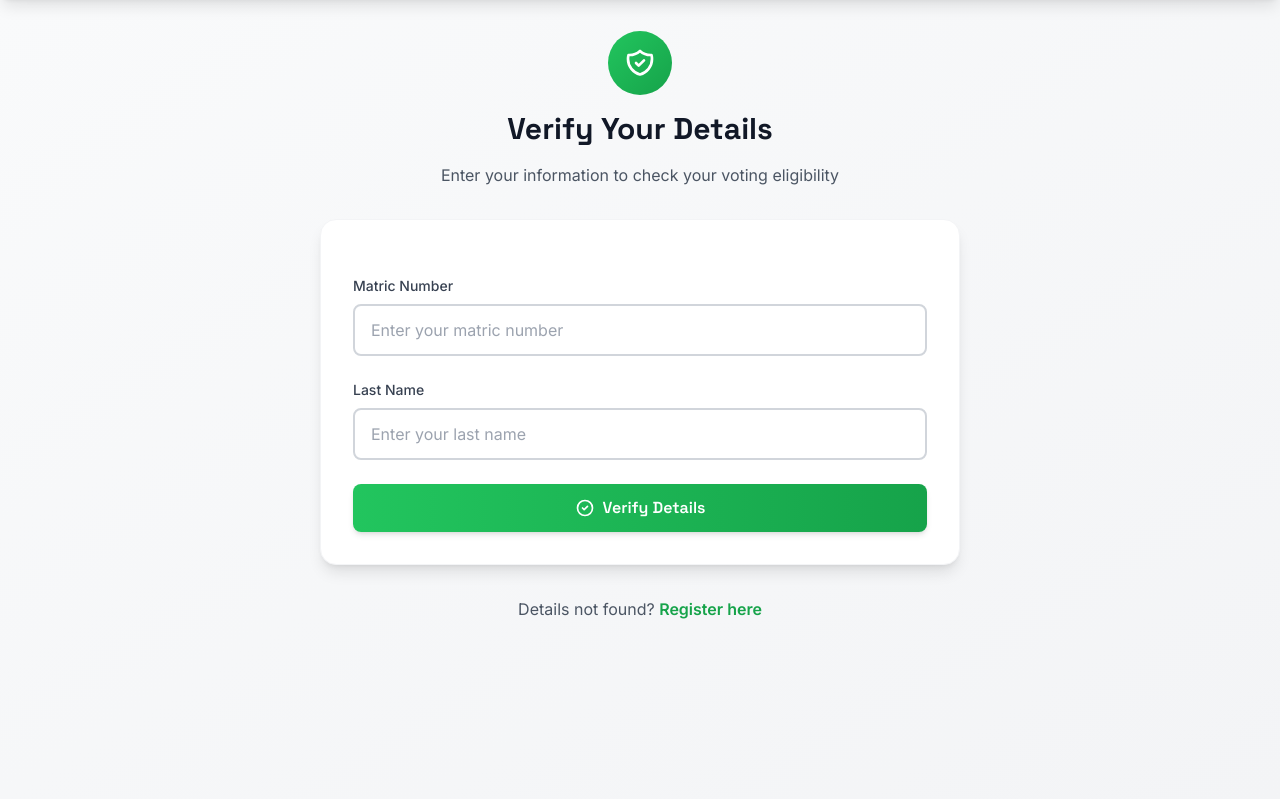
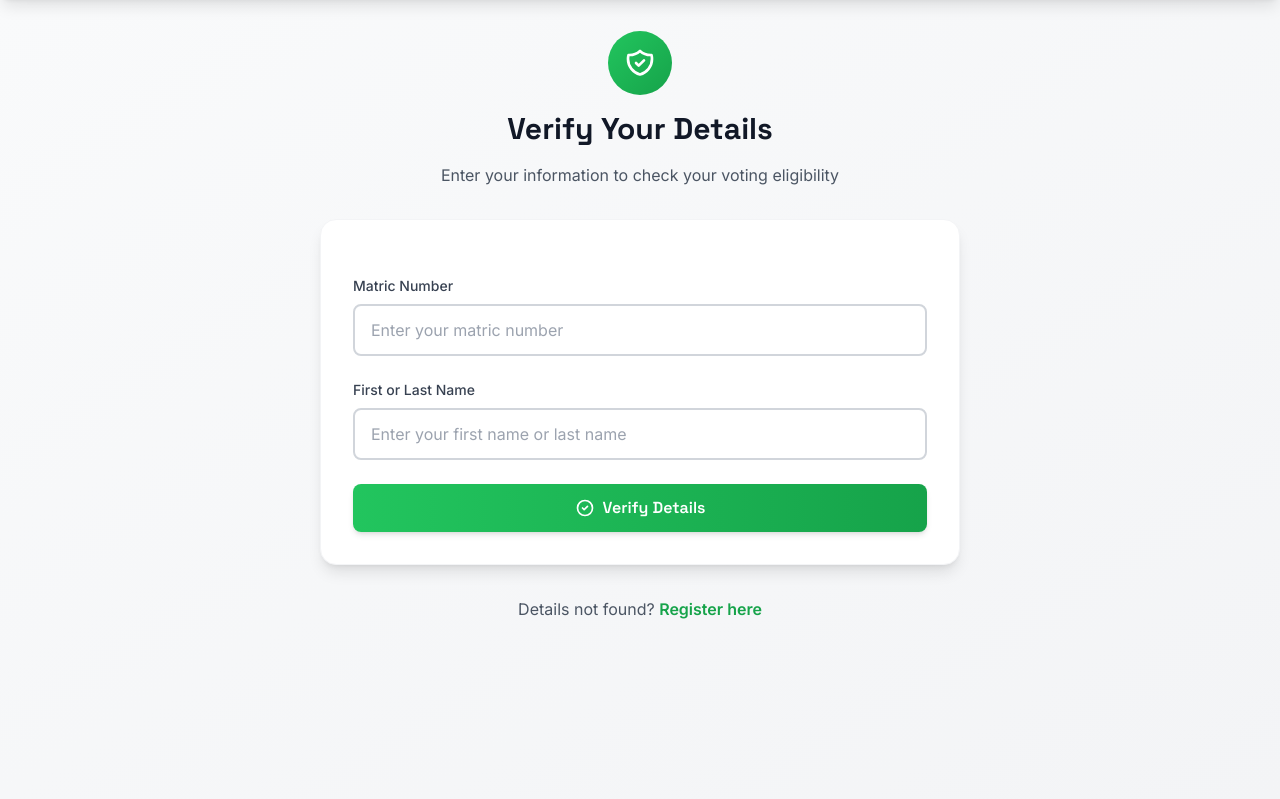
Before and after one commit to Muizzyranking/asson_election, a Django app: page /verify/ in a window 1280 px wide. Shown: the part 65-864 px from the top of the page. Run offline with Django 5.2, Linux system fonts and the light colour scheme; parts of the project's set-up code (start-up, migrations or seed data) failed here and were passed over; some libraries are stand-ins or nearby versions.

Commit message:
fix: normalise name

```diff
--- a/templates/voters/verify_student.html
+++ b/templates/voters/verify_student.html
@@ -25,10 +25,10 @@
                                placeholder="Enter your matric number">
                     </div>
                     <div>
-                        <label for="last_name" class="block text-sm font-medium text-gray-700 font-inter mb-2">Last Name</label>
-                        <input type="text" id="last_name" name="last_name" required
+                        <label for="name" class="block text-sm font-medium text-gray-700 font-inter mb-2">First or Last Name</label>
+                        <input type="text" id="name" name="name" required
                                class="w-full px-4 py-3 border border-gray-300 rounded-lg focus:ring-2 focus:ring-primary-500 focus:border-primary-500 transition-colors duration-200 font-inter"
-                               placeholder="Enter your last name">
+                               placeholder="Enter your first name or last name">
                     </div>
                     <button type="submit"
                             class="w-full btn-animate bg-gradient-to-r from-primary-500 to-primary-600 hover:from-primary-600 hover:to-primary-700 text-white font-grotesk font-semibold py-3 px-6 rounded-lg shadow-md transform hover:scale-105 transition-all duration-300 flex items-center justify-center space-x-2">
--- a/voters/views.py
+++ b/voters/views.py
@@ -5,61 +5,86 @@ from .forms import StudentForm
 import csv
 from django.contrib.auth.decorators import user_passes_test
 
+
 def is_admin(user):
     return user.is_superuser
 
+
 def landing_page(request):
-    return render(request, 'voters/landing_page.html')
+    return render(request, "voters/landing_page.html")
+
 
 def verify_student(request):
-    if request.method == 'POST':
-        matric = request.POST.get('matric')
-        last_name = request.POST.get('last_name')
+    if request.method == "POST":
+        matric = request.POST.get("matric")
+        name = request.POST.get("name")  # Changed from last_name to name
         try:
-            student = Student.objects.get(matric=matric, last_name=last_name)
-            # In a real app, you might want to check if the election is active
-            return render(request, 'voters/student_details.html', {'student': student})
+            # Normalize the input name to title case and strip spaces
+            normalized_name = name.title().strip()
+
+            # Try to find student by matric
+            student = Student.objects.get(matric=matric)
+
+            # Check if normalized name matches either first or last name
+            if (
+                normalized_name == student.first_name
+                or normalized_name == student.last_name
+            ):
+                return render(
+                    request, "voters/student_details.html", {"student": student}
+                )
+            else:
+                raise Student.DoesNotExist
+
         except Student.DoesNotExist:
             messages.error(request, "Student details not found. Please register.")
-            return redirect('voters:register_student')
-    return render(request, 'voters/verify_student.html')
+            return redirect("voters:register_student")
+    return render(request, "voters/verify_student.html")
+
 
 def register_student(request):
-    if request.method == 'POST':
+    if request.method == "POST":
         form = StudentForm(request.POST)
         if form.is_valid():
-            form.save()
-            messages.success(request, "Registration successful. You can now verify your details.")
-            return redirect('voters:verify_student')
+            # Normalize names to title case
+            student = form.save(commit=False)
+            student.first_name = student.first_name.title().strip()
+            student.last_name = student.last_name.title().strip()
+            student.save()
+            messages.success(
+                request, "Registration successful. You can now verify your details."
+            )
+            return redirect("voters:verify_student")
     else:
         form = StudentForm()
-    return render(request, 'voters/register_student.html', {'form': form})
+    return render(request, "voters/register_student.html", {"form": form})
+
 
 @user_passes_test(is_admin)
 def upload_csv(request):
-    if request.method == 'POST':
-        csv_file = request.FILES['csv_file']
-        if not csv_file.name.endswith('.csv'):
-            messages.error(request, 'Please upload a .csv file.')
-            return redirect('voters:upload_csv')
+    if request.method == "POST":
+        csv_file = request.FILES["csv_file"]
+        if not csv_file.name.endswith(".csv"):
+            messages.error(request, "Please upload a .csv file.")
+            return redirect("voters:upload_csv")
 
         try:
-            decoded_file = csv_file.read().decode('utf-8').splitlines()
+            decoded_file = csv_file.read().decode("utf-8").splitlines()
             reader = csv.DictReader(decoded_file)
             for row in reader:
                 Student.objects.update_or_create(
-                    matric=row['matric'],
+                    matric=row["matric"],
                     defaults={
-                        'first_name': row['first_name'],
-                        'last_name': row['last_name'],
-                        'level': row['level'],
-                        'sex': row['sex'],
-                    }
+                        "first_name": row["first_name"].title().strip(),
+                        "last_name": row["last_name"].title().strip(),
+                        "level": row["level"],
+                        "sex": row["sex"],
+                    },
                 )
-            messages.success(request, 'Students uploaded successfully.')
+            messages.success(request, "Students uploaded successfully.")
         except Exception as e:
-            messages.error(request, f'Error processing file: {e}')
+            messages.error(request, f"Error processing file: {e}")
 
-        return redirect('voters:upload_csv')
+        return redirect("voters:upload_csv")
 
-    return render(request, 'voters/upload_csv.html')
+    return render(request, "voters/upload_csv.html")
```
Also changed, not shown: elections/views.py (+17 -12 lines), templates/elections/voter_login.html (+22 -14 lines).
